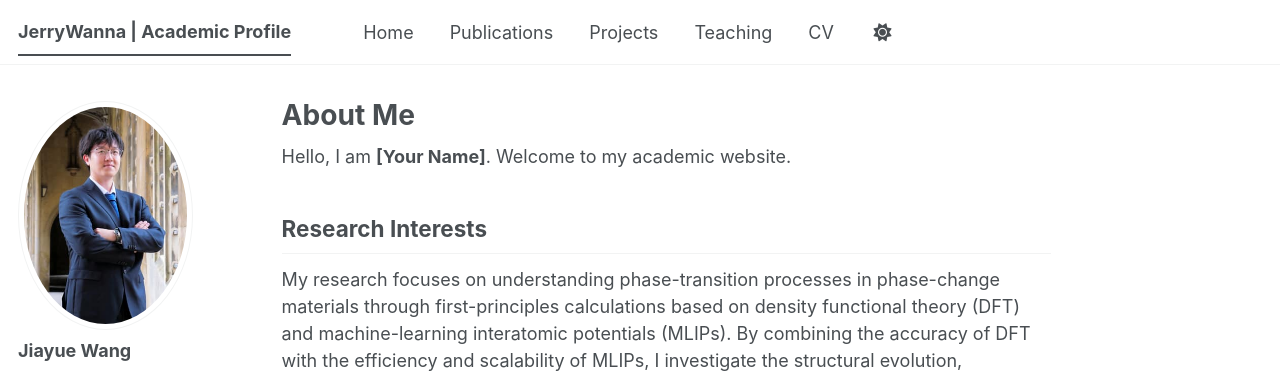
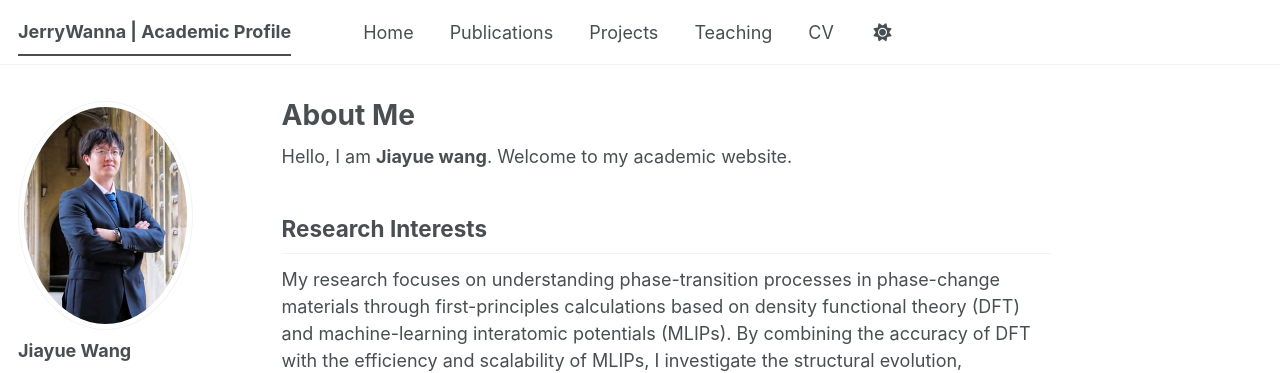
Before and after one commit to JerryWanna/JerryWanna.github.io, a Jekyll site: the page built from _pages/about.md, in a window 1280 px wide and 900 px high. Shown: the top 373 px of the window. Built offline with Jekyll 4.4.1, drawn with Linux system fonts in a browser that asks for light colours; a style sheet for code colours, icons or effects is not loaded.

Commit message:
Update author name in about page

```diff
--- a/_pages/about.md
+++ b/_pages/about.md
@@ -7,7 +7,7 @@ redirect_from:
   - /about.html
 ---
 
-Hello, I am **[Your Name]**. Welcome to my academic website.
+Hello, I am **Jiayue wang**. Welcome to my academic website.
 
 ## Research Interests
 
```
